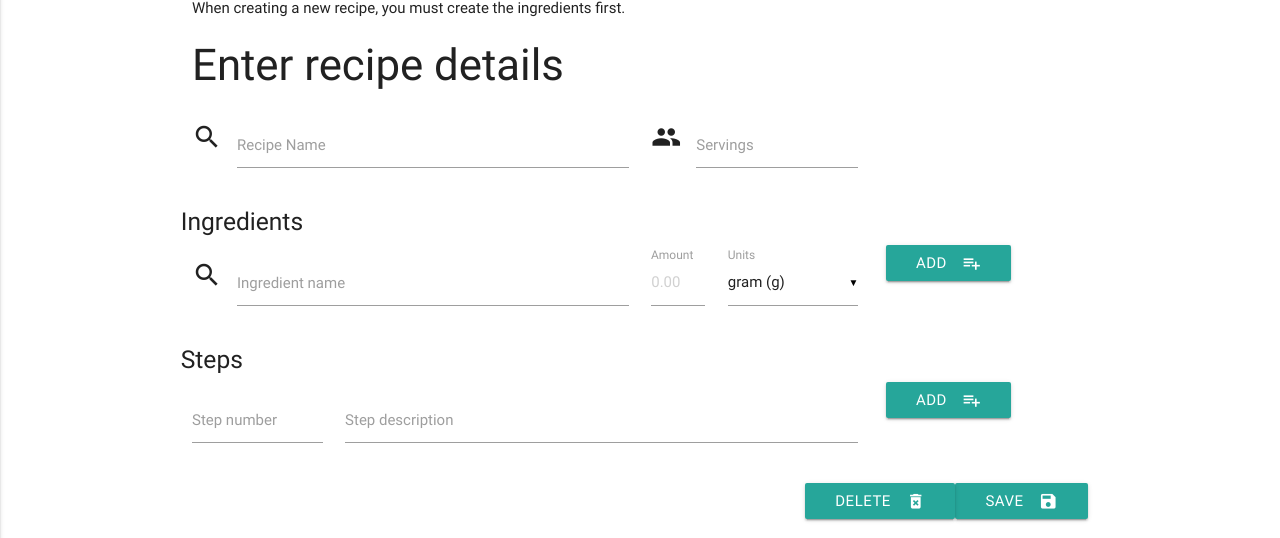
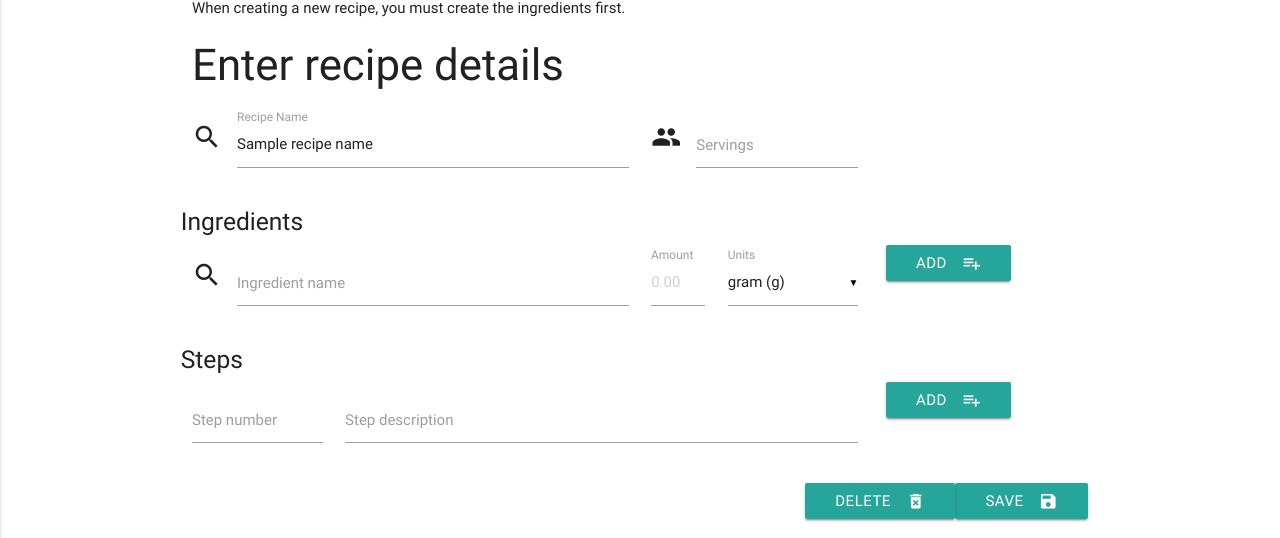
Before and after one commit to paulldev/milestone-project-3, a Flask app: template templates/recipes.html in a window 1280 px wide. Shown: the part 155-693 px from the top of the page. Run offline with Flask 2, Linux system fonts and the light colour scheme; the template is opened without the code that fills it: most values are stand-ins (such as "Sample title", 1, 10 or a date in 2020); data that the repository does not hold is empty; some libraries are stand-ins or nearby versions.

Commit message:
Add value attributes for recipe_name and servings

```diff
--- a/templates/recipes.html
+++ b/templates/recipes.html
@@ -8,12 +8,13 @@
         <div class="row">
             <div class="input-field col s6">
                 <i class="material-icons prefix">search</i>
-                <input id="recipe_name" name="recipe_name" type="text" class="validate autocomplete">
+                <input id="recipe_name" name="recipe_name" type="text" class="validate autocomplete"
+                value='{{recipe_name}}'>
                 <label for="recipe_name">Recipe Name</label>
             </div>
             <div class="input-field col s3">
                 <i class="material-icons prefix">people</i>
-                <input id="servings" name="servings" type="number" class="validate">
+                <input id="servings" name="servings" type="number" class="validate" value={{servings}}>
                 <label for="servings">Servings</label>
             </div>
         </div>
```
